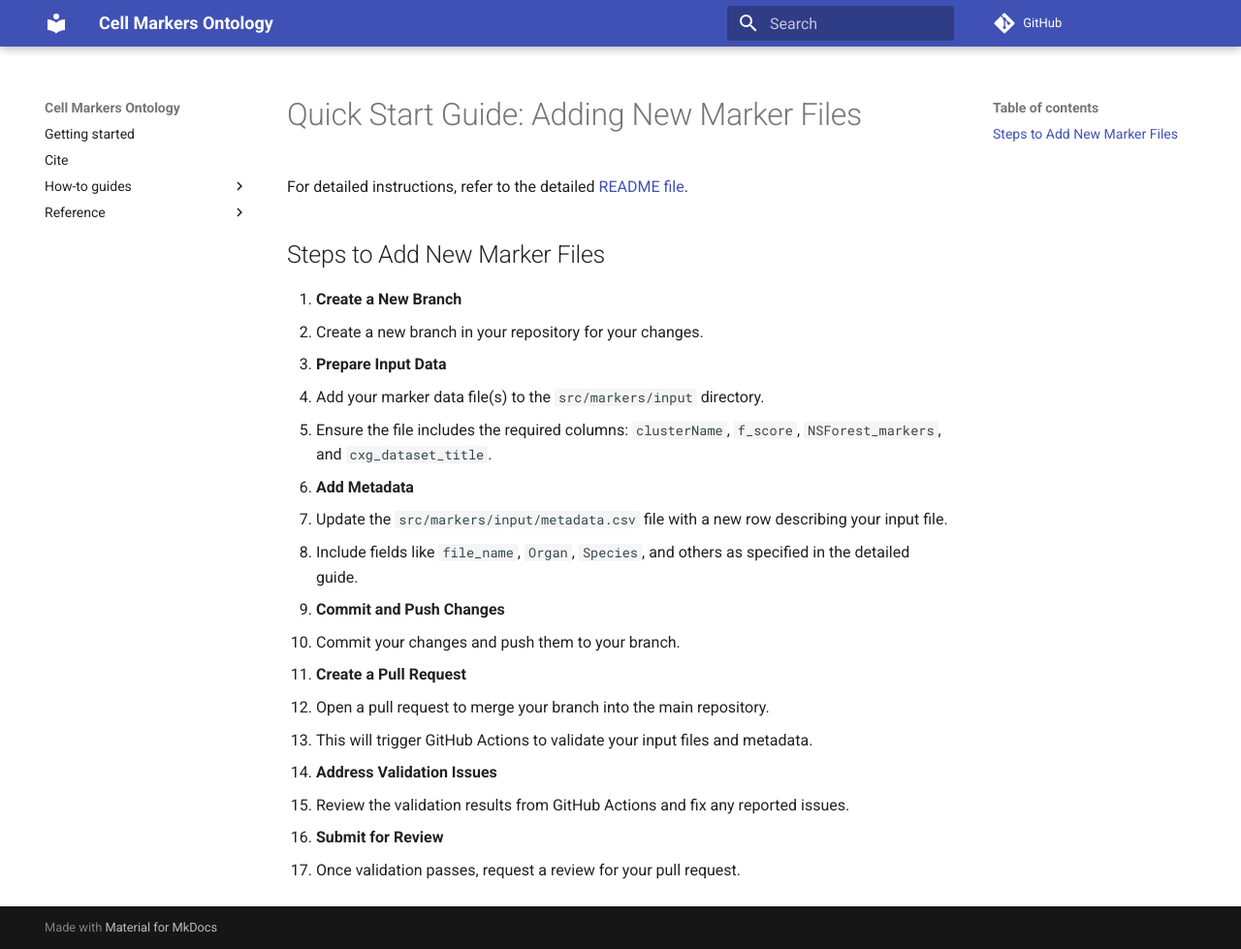
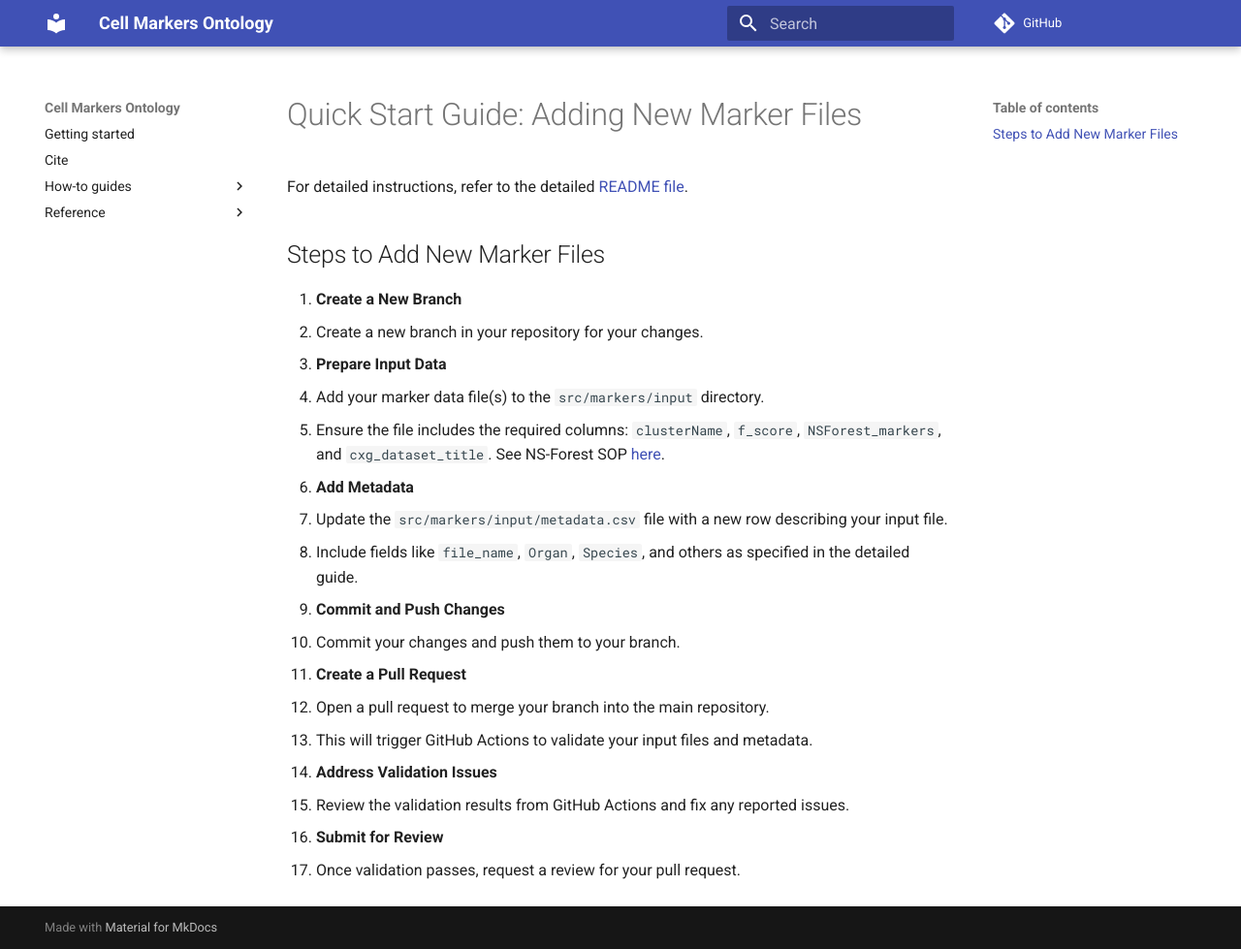
Before and after one commit to Cellular-Semantics/CellMark, an MkDocs documentation site: the page built from docs/add_new_markers_quick.md, in a window 1280 px wide and 979 px high. Shown: the whole window at 97% size. Built offline with MkDocs 1.6.1 and Material for MkDocs 9.7.7, drawn with Linux system fonts in a browser that asks for light colours; comment, search, counter and statistics services are not loaded.

Commit message:
Update add_new_markers_quick.md

```diff
--- a/docs/add_new_markers_quick.md
+++ b/docs/add_new_markers_quick.md
@@ -9,7 +9,7 @@
 
 2. **Prepare Input Data**
    - Add your marker data file(s) to the `src/markers/input` directory.
-   - Ensure the file includes the required columns: `clusterName`, `f_score`, `NSForest_markers`, and `cxg_dataset_title`.
+   - Ensure the file includes the required columns: `clusterName`, `f_score`, `NSForest_markers`, and `cxg_dataset_title`. See NS-Forest SOP [here](https://docs.google.com/document/d/1gkBGF5EIATI_ki0hRjC99irbr7dsuLFk/edit).
 
 3. **Add Metadata**
    - Update the `src/markers/input/metadata.csv` file with a new row describing your input file.
```
